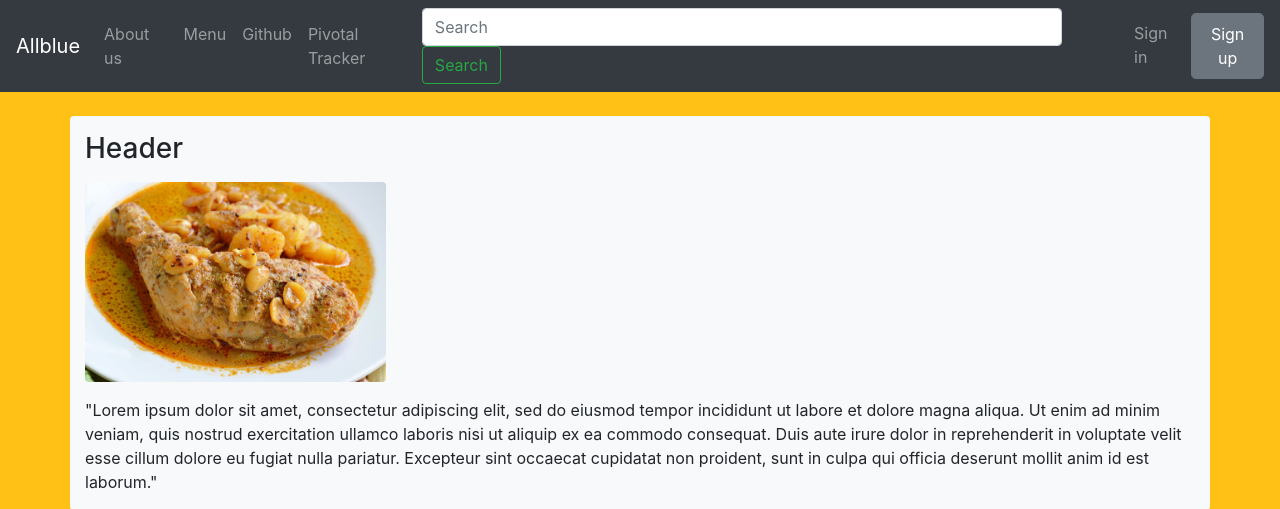
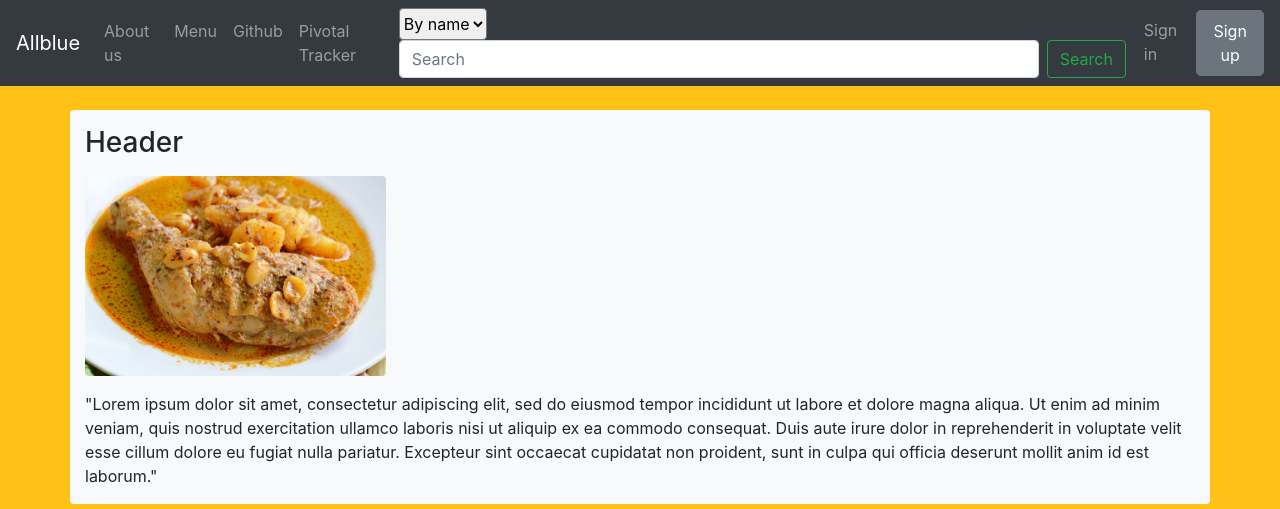
Before and after one commit to yodsatorn/cn331-Project-Allblue, a Django app: page / in a window 1280 px wide. Shown: the top 509 px of the page. Run offline with Django 3.2, Linux system fonts and the light colour scheme.

Commit message:
Add search_option

```diff
--- a/index/templates/layout-topnav.html
+++ b/index/templates/layout-topnav.html
@@ -45,13 +45,19 @@
                         Tracker</a>
                 </li>
             </ul>
-            <form class="form-inline mr-auto my-lg-0">
-                <input class="form-control mr-sm-2" id="searchbar" type="search" placeholder="Search"
+            <form class="form-inline mr-auto my-lg-0" action="{% url "search" %}">
+                <ul class="navbar-nav">
+                    <select class="rounded mr-1 py-1" name="search_option">
+                        <option value="by_name" selected>By name</option>
+                    </select>
+                </ul>
+                <input class="form-control mr-sm-2" id="searchbar" name="q" type="search" placeholder="Search"
                     aria-label="Search">
                 <button class="btn btn-outline-success my-2 my-sm-0" id="searchbotton" type="submit">Search</button>
             </form>
             <ul class="rounded navbar-nav">
                 {% if not request.user.is_authenticated %}
+                <!-- Sign-in / Sign-out -->
                 <li>
                     <a class="nav-link" href="{% url "login" %}">Sign in</a>
                 </li>
@@ -60,6 +66,7 @@
                         aria-pressed="true" href="{% url "register" %}">Sign up</a>
                 </li>
                 {% else %}
+                <!-- Dropdown -->
                 <li class="nav-item dropdown">
                     <a class="nav-link dropdown-toggle" href="" id="navbarDropdown" role="button" data-toggle="dropdown"
                         aria-haspopup="true" aria-expanded="false"><svg width="1em" height="1em" viewBox="0 0 16 16"
```
